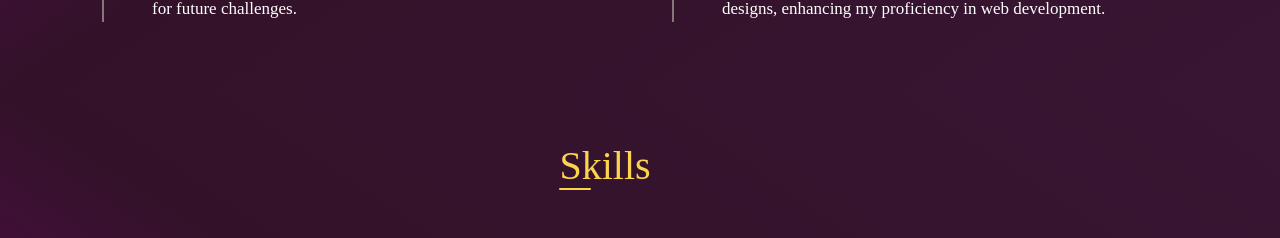
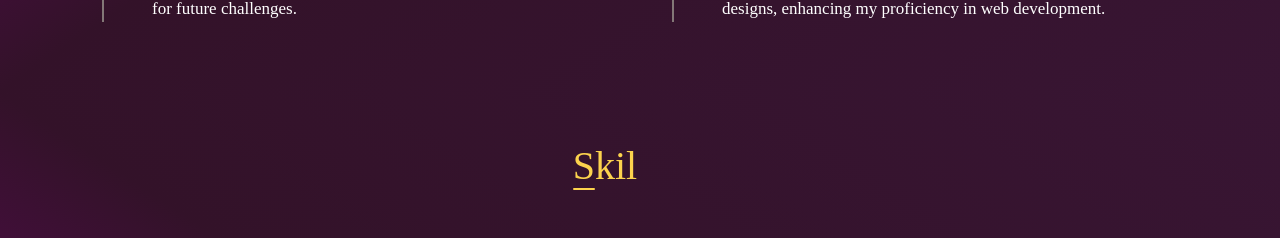
Before and after one commit to faizan-mati/nexPortfolio, a Next.js app: page / in a window 1280 px wide. Shown: the part 2115-2353 px from the top of the page. Built offline with nearby package versions, Linux system fonts and the light colour scheme.

Commit message:
Update Skill.js

```diff
--- a/src/app/component/Skill.js
+++ b/src/app/component/Skill.js
@@ -186,7 +186,7 @@ export default function Skill() {
         <div className="row">
           <div className="col-lg-12 col-sm-6">
             <div className="d-flex flex-column justify-content-center align-items-center">
-              <h1 className="educationHeadingMain">Skills</h1>
+              <h1 className="educationHeadingMain">Skil</h1>
             </div>
             <div className="skilltimeline">
               {/* Row 1 */}
```
